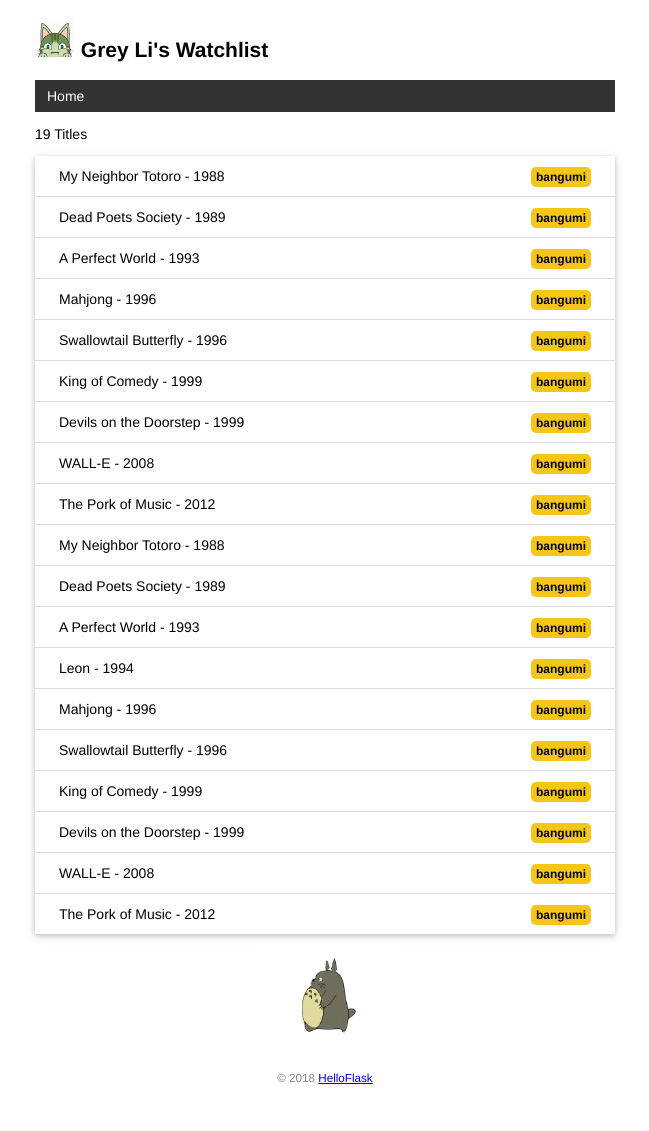
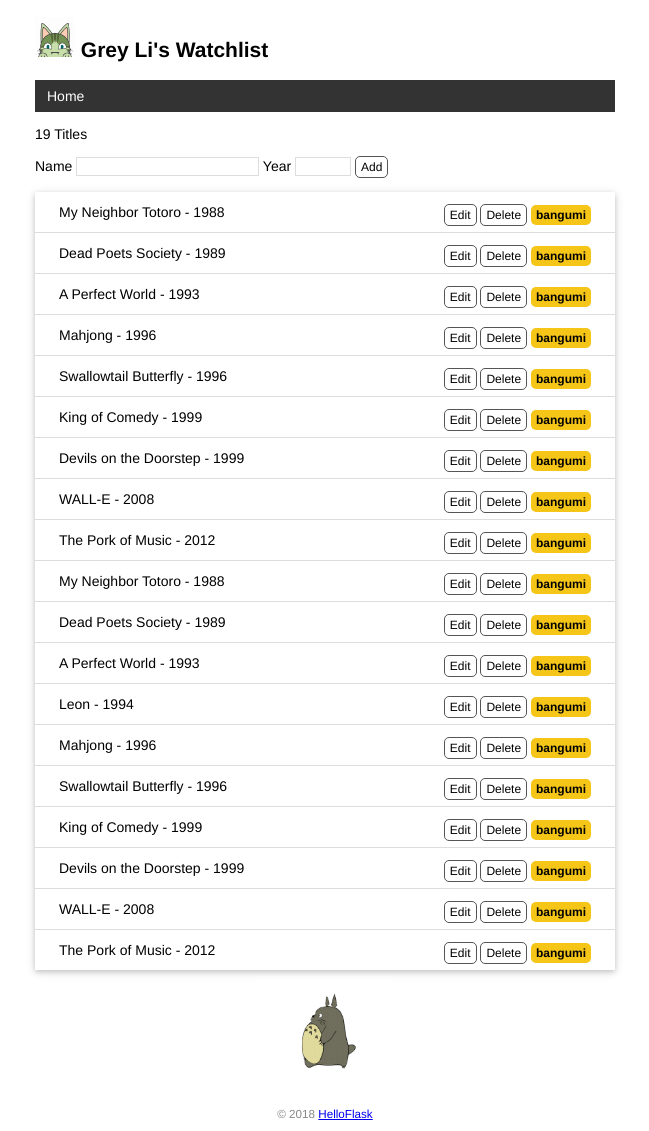
Before and after one commit to wunairen/watchlist, a Flask app: page / in a window 1280 px wide. Shown: the whole page, without its empty margins (315-964 px from the left). Before the commit the page ends 1084 px from the top, so only its background shows below. Run offline with Flask 2, Linux system fonts and the light colour scheme; data comes from the database, SQL or seed files in the repository; both versions use the stored data as it was after the commit.

Commit message:
Create, edit and delete item by form

```diff
--- a/app.py
+++ b/app.py
@@ -3,6 +3,7 @@ from flask_sqlalchemy import SQLAlchemy
 import os
 import sys
 import click
+from flask import request, url_for, redirect, flash
 
 WIN = sys.platform.startswith('win')
 if WIN:  # 如果是 Windows 系统，使用三个斜线
@@ -149,10 +150,56 @@ def page_not_found(e):
     return render_template('404.html'), 404
 
 
-@app.route('/')
+@app.route('/', methods=['GET', 'POST'])
 def index():
+    if request.method == 'POST':  # 判断是否是 POST 请求
+        # 获取表单数据
+        title = request.form.get('title')  # 传入表单对应输入字段的 name 值
+        year = request.form.get('year')
+        # 验证数据
+        if not title or not year or len(year) > 4 or len(title) > 60:
+            flash('Invalid input.')  # 显示错误提示
+            return redirect(url_for('index'))  # 重定向回主页
+        # 保存表单数据到数据库
+        movie = Movie(title=title, year=year)  # 创建记录
+        db.session.add(movie)  # 添加到数据库会话
+        db.session.commit()  # 提交数据库会话
+        flash('Item created.')  # 显示成功创建的提示
+        return redirect(url_for('index'))  # 重定向回主页
+
+    user = User.query.first()
     movies = Movie.query.all()
-    return render_template('index.html', movies=movies)
+    return render_template('index.html', user=user, movies=movies)
+
+
+@app.route('/movie/edit/<int:movie_id>', methods=['GET', 'POST'])
+def edit(movie_id):
+    movie = Movie.query.get_or_404(movie_id)
+
+    if request.method == 'POST':  # 处理编辑表单的提交请求
+        title = request.form['title']
+        year = request.form['year']
+
+        if not title or not year or len(year) > 4 or len(title) > 60:
+            flash('Invalid input.')
+            return redirect(url_for('edit', movie_id=movie_id))  # 重定向回对应的编辑页面
+
+        movie.title = title  # 更新标题
+        movie.year = year  # 更新年份
+        db.session.commit()  # 提交数据库会话
+        flash('Item updated.')
+        return redirect(url_for('index'))  # 重定向回主页
+
+    return render_template('edit.html', movie=movie)  # 传入被编辑的电影记录
+
+
+@app.route('/movie/delete/<int:movie_id>', methods=['POST'])  # 限定只接受 POST 请求
+def delete(movie_id):
+    movie = Movie.query.get_or_404(movie_id)  # 获取电影记录
+    db.session.delete(movie)  # 删除对应的记录
+    db.session.commit()  # 提交数据库会话
+    flash('Item deleted.')
+    return redirect(url_for('index'))  # 重定向回主页
 
 
 class User(db.Model):  # 表名将会是 user（自动生成，小写处理）
--- a/templates/base.html
+++ b/templates/base.html
@@ -12,6 +12,9 @@
 </head>
 
 <body>
+    {% for message in get_flashed_messages() %}
+    <div class="alert">{{ message }}</div>
+    {% endfor %}
     <h2>
         <img alt="Avatar" class="avatar" src="{{ url_for('static', filename='images/avatar.png') }}">
         {{ user.name }}'s Watchlist
--- a/templates/index.html
+++ b/templates/index.html
@@ -2,10 +2,19 @@
 
 {% block content %}
 <p>{{ movies|length }} Titles</p>
+<form method="post">
+    Name <input type="text" name="title" autocomplete="off" required>
+    Year <input type="text" name="year" autocomplete="off" required>
+    <input class="btn" type="submit" name="submit" value="Add">
+</form>
 <ul class="movie-list">
     {% for movie in movies %}
     <li>{{ movie.title }} - {{ movie.year }}
         <span class="float-right">
+            <a class="btn" href="{{ url_for('edit', movie_id=movie.id) }}">Edit</a>
+            <form class="inline-form" method="post" action="{{ url_for('delete', movie_id=movie.id) }}">
+                <input class="btn" type="submit" name="delete" value="Delete" onclick="return confirm('Are you sure?')">
+            </form>
             <a class="imdb" href="http://bangumi.tv/subject_search/{{ movie.title }}?cat=all" target="_blank"
                 title="Find this movie on IMDb">bangumi</a>
         </span>
```
Also changed, not shown: templates/edit.html (added, +10 -0 lines), data.db.
